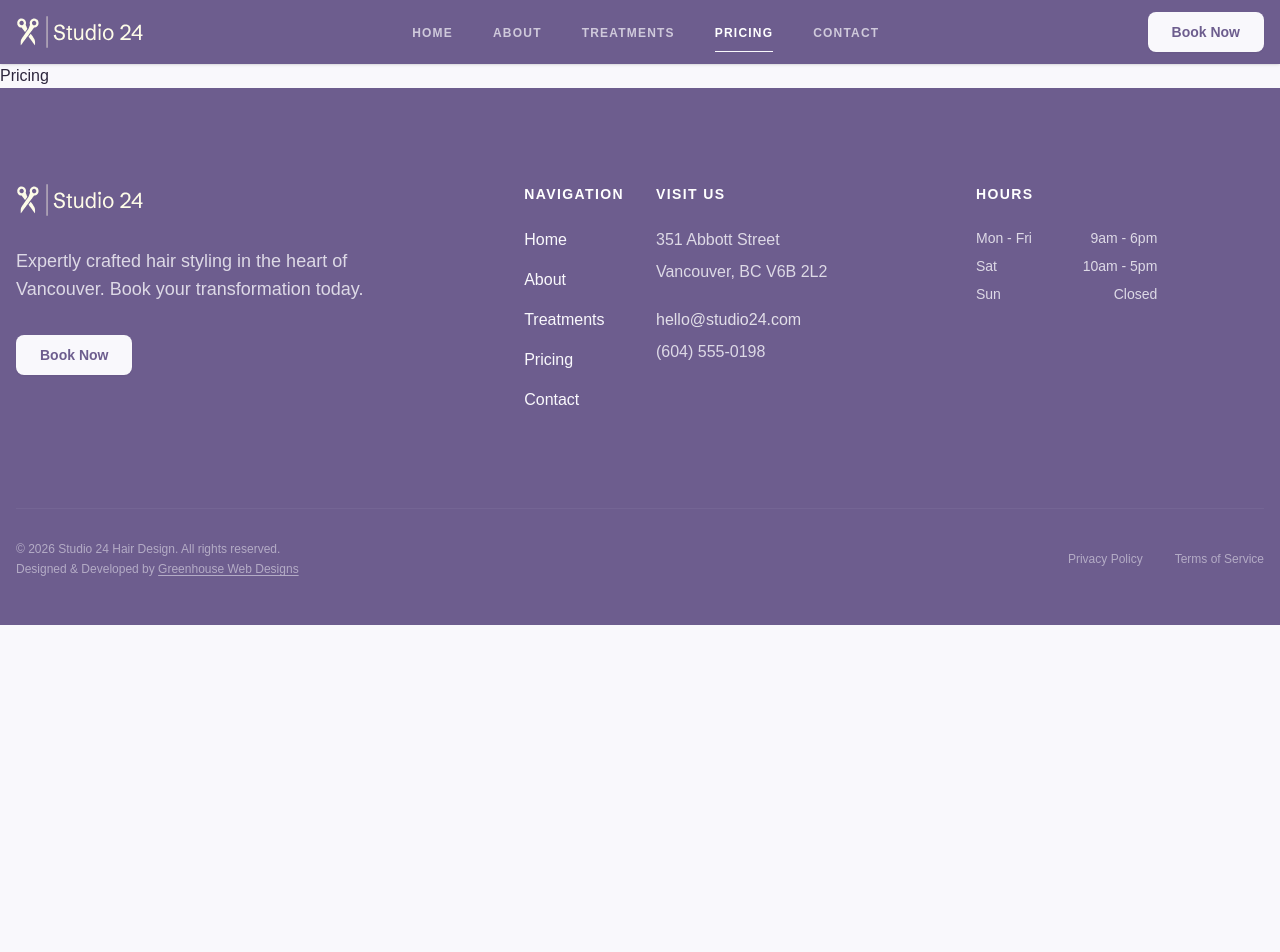
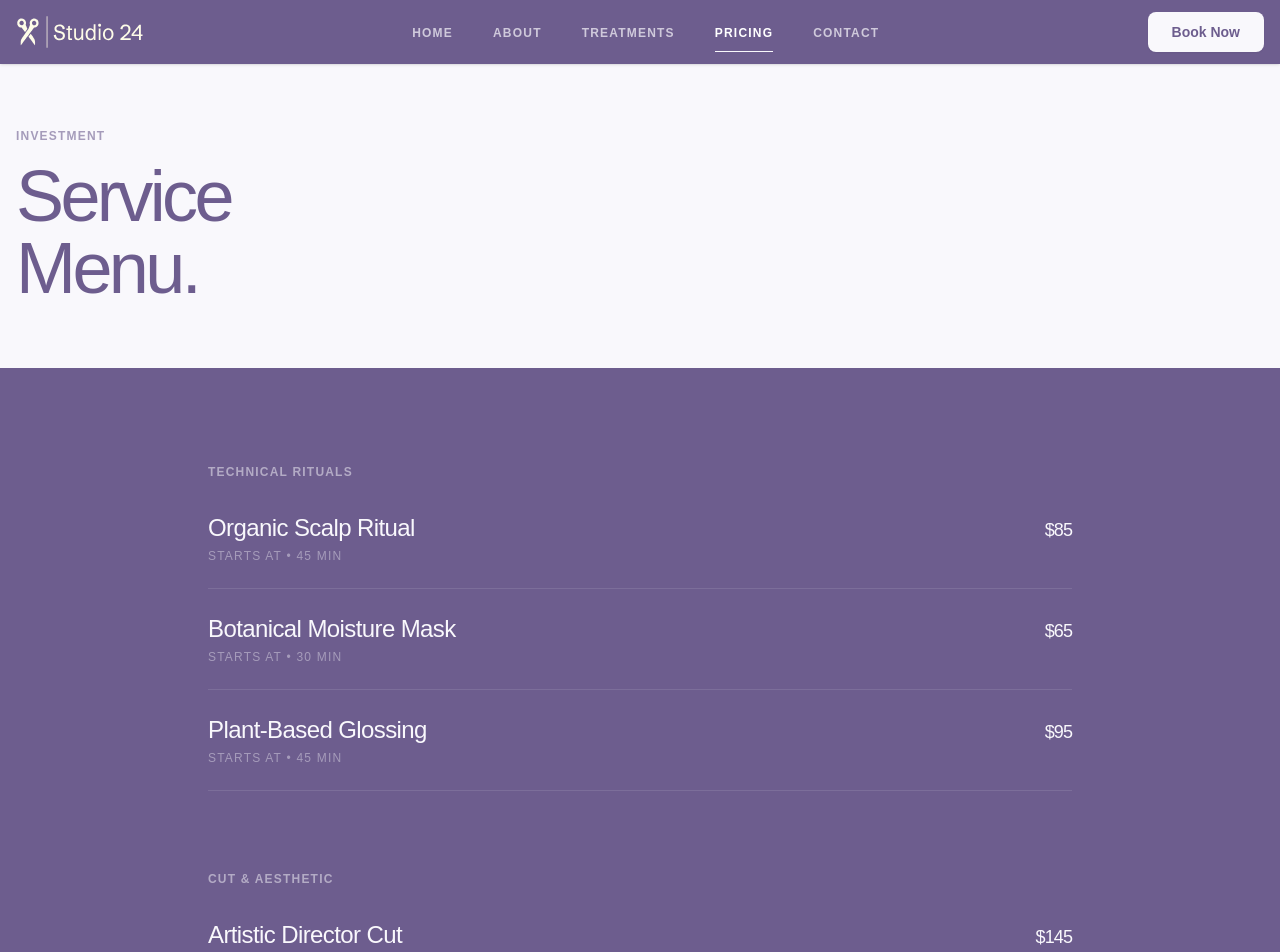
Before and after one commit to jacobadam/studio-24, a Next.js app: page /pricing in a window 1280 px wide. Shown: the top 952 px of the page. Before the commit the page ends 800 px from the top, so only its background shows below. Built offline with nearby package versions, Linux system fonts and the light colour scheme.

Commit message:
add pricing page

```diff
--- a/src/app/pricing/page.tsx
+++ b/src/app/pricing/page.tsx
@@ -1,5 +1,96 @@
 import React from "react";
 
-export default function Pricing() {
-  return <h1 className="pt-16">Pricing</h1>;
+const priceList = [
+  {
+    category: "Technical Rituals",
+    items: [
+      { name: "Organic Scalp Ritual", price: "85", duration: "45 min" },
+      { name: "Botanical Moisture Mask", price: "65", duration: "30 min" },
+      { name: "Plant-Based Glossing", price: "95", duration: "45 min" },
+    ],
+  },
+  {
+    category: "Cut & Aesthetic",
+    items: [
+      { name: "Artistic Director Cut", price: "145", duration: "75 min" },
+      { name: "Senior Stylist Cut", price: "115", duration: "60 min" },
+      { name: "Refined Blow-Dry", price: "75", duration: "45 min" },
+    ],
+  },
+  {
+    category: "Sustainable Colour",
+    items: [
+      { name: "Global Botanical Tint", price: "165", duration: "120 min" },
+      {
+        name: "Partial Biodynamic Balayage",
+        price: "245",
+        duration: "180 min",
+      },
+      { name: "Full Scalp Lightening", price: "310", duration: "210 min" },
+    ],
+  },
+];
+
+export default function PricingPage(): React.JSX.Element {
+  return (
+    <main className="bg-secondary">
+      <section className="mx-auto max-w-7xl px-4 pt-32 pb-16">
+        <div className="flex flex-col">
+          <span className="mb-4 text-xs font-bold uppercase tracking-widest text-primary/60">
+            Investment
+          </span>
+          <h1 className="text-5xl font-medium tracking-tighter text-primary md:text-7xl">
+            Service <br /> Menu.
+          </h1>
+        </div>
+      </section>
+
+      <section className="bg-primary py-24 text-secondary">
+        <div className="mx-auto max-w-4xl px-4">
+          <div className="flex flex-col gap-20">
+            {priceList.map((group) => (
+              <div key={group.category} className="flex flex-col gap-8">
+                <h2 className="text-xs font-bold uppercase tracking-widest opacity-50">
+                  {group.category}
+                </h2>
+                <div className="flex flex-col gap-6">
+                  {group.items.map((item) => (
+                    <div
+                      key={item.name}
+                      className="flex flex-col border-b border-secondary/10 pb-6 group"
+                    >
+                      <div className="flex justify-between items-baseline mb-1">
+                        <span className="text-xl font-light tracking-tight md:text-2xl">
+                          {item.name}
+                        </span>
+                        <span className="text-lg font-medium tracking-tighter">
+                          ${item.price}
+                        </span>
+                      </div>
+                      <span className="text-xs uppercase tracking-widest opacity-40">
+                        Starts at • {item.duration}
+                      </span>
+                    </div>
+                  ))}
+                </div>
+              </div>
+            ))}
+          </div>
+        </div>
+      </section>
+
+      <section className="mx-auto max-w-4xl px-4 py-24 text-center">
+        <div className="flex flex-col gap-6">
+          <p className="text-sm font-light italic leading-relaxed text-primary/60">
+            All prices are in CAD and subject to GST. Technical services do not
+            include a blow-dry unless specified. Final quotes are provided
+            following a mandatory botanical consultation.
+          </p>
+          <p className="text-xs font-bold uppercase tracking-widest text-primary/40">
+            Carbon Neutral • Vegan Certified • Studio Standard
+          </p>
+        </div>
+      </section>
+    </main>
+  );
 }
```
